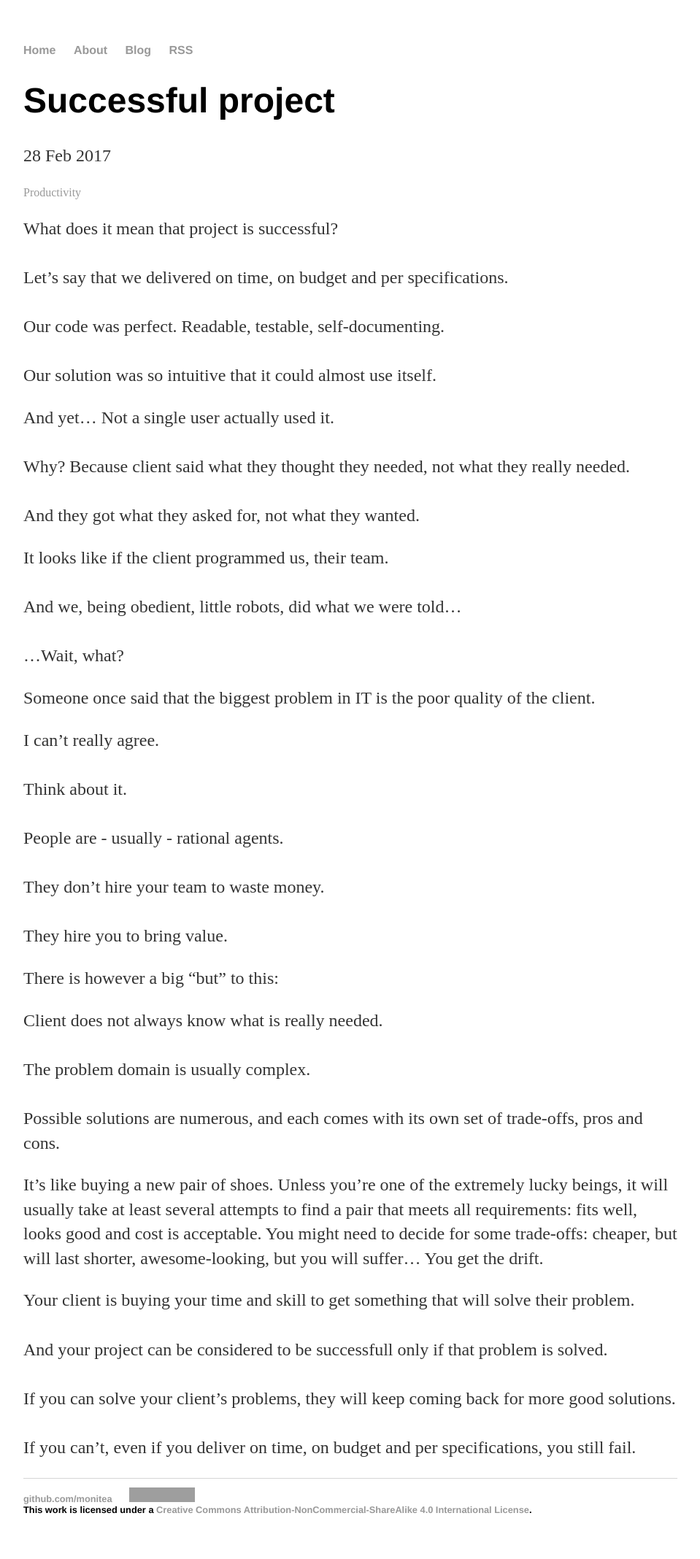
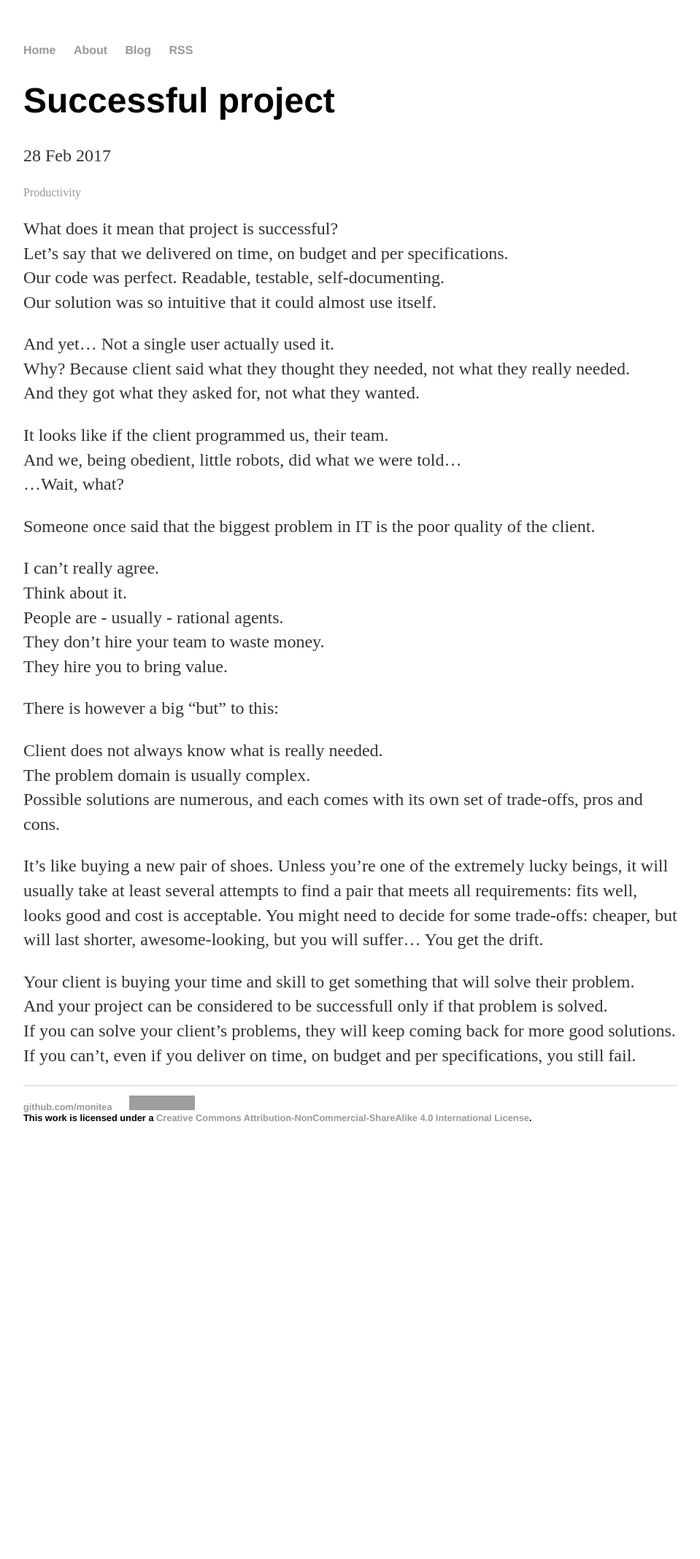
Before and after one commit to monitea/monitea.github.io, a Jekyll site: the page built from _posts/2017-02-28-successful-project.md, in a window 1280 px wide. Shown: the whole page at 73% size, without its empty margins (160-1119 px from the left). Built offline with Jekyll 4.4.1, drawn with Linux system fonts in a browser that asks for light colours; after the commit the page ends 1599 px from its top, so only the background shows below that; grey boxes are pictures that could not be loaded.

```diff
--- a/_posts/2017-02-28-successful-project.md
+++ b/_posts/2017-02-28-successful-project.md
@@ -5,36 +5,36 @@ date: 2017-02-28
 categories: Productivity
 ---
 
-What does it mean that project is successful? <br/>
-Let's say that we delivered on time, on budget and per specifications. <br/>
-Our code was perfect. Readable, testable, self-documenting. <br/>
-Our solution was so intuitive that it could almost use itself. <br/>
+What does it mean that project is successful?
+Let's say that we delivered on time, on budget and per specifications.
+Our code was perfect. Readable, testable, self-documenting.
+Our solution was so intuitive that it could almost use itself.
 
-And yet... Not a single user actually used it.  <br/>
-Why? Because client said what they thought they needed, not what they really needed. <br/>
-And they got what they asked for, not what they wanted. <br/>
+And yet... Not a single user actually used it.
+Why? Because client said what they thought they needed, not what they really needed.
+And they got what they asked for, not what they wanted.
 
-It looks like if the client programmed us, their team.  <br/>
-And we, being obedient, little robots, did what we were told... <br/>
-...Wait, what? <br/>
+It looks like if the client programmed us, their team.
+And we, being obedient, little robots, did what we were told...
+...Wait, what?
 
 Someone once said that the biggest problem in IT is the poor quality of the client.
 
-I can't really agree. <br/>
-Think about it.  <br/>
-People are - usually - rational agents. <br/>
-They don't hire your team to waste money.  <br/>
-They hire you to bring value. <br/>
+I can't really agree.
+Think about it.
+People are - usually - rational agents.
+They don't hire your team to waste money.
+They hire you to bring value.
 
 There is however a big "but" to this:
 
-Client does not always know what is really needed. <br/>
-The problem domain is usually complex.  <br/>
+Client does not always know what is really needed.
+The problem domain is usually complex.
 Possible solutions are numerous, and each comes with its own set of trade-offs, pros and cons.
 
 It's like buying a new pair of shoes. Unless you're one of the extremely lucky beings, it will usually take at least several attempts to find a pair that meets all requirements: fits well, looks good and cost is acceptable. You might need to decide for some trade-offs: cheaper, but will last shorter, awesome-looking, but you will suffer... You get the drift.
 
-Your client is buying your time and skill to get something that will solve their problem. <br/>
-And your project can be considered to be successfull only if that problem is solved. <br/>
-If you can solve your client's problems, they will keep coming back for more good solutions. <br/>
+Your client is buying your time and skill to get something that will solve their problem.
+And your project can be considered to be successfull only if that problem is solved.
+If you can solve your client's problems, they will keep coming back for more good solutions.
 If you can't, even if you deliver on time, on budget and per specifications, you still fail.
```
